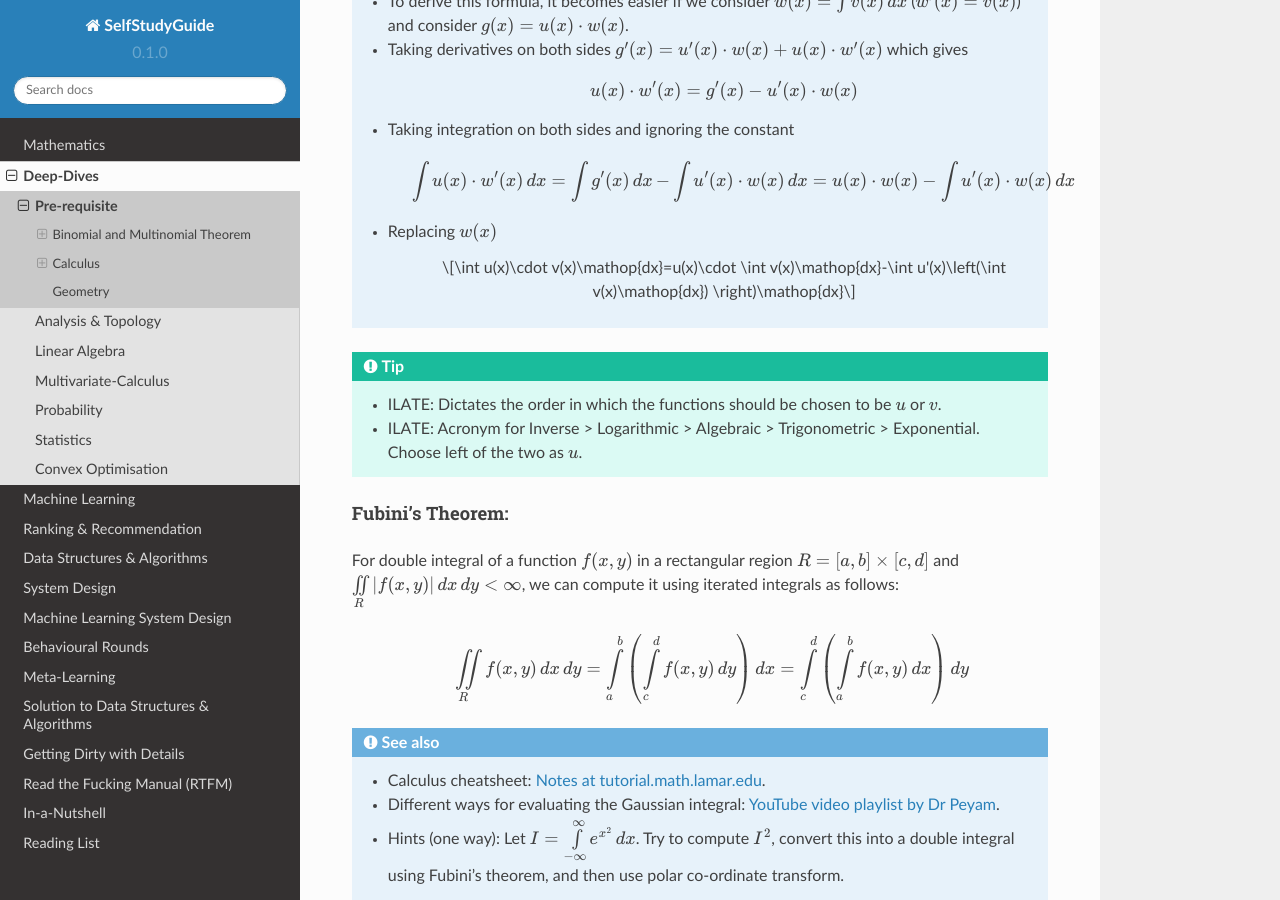
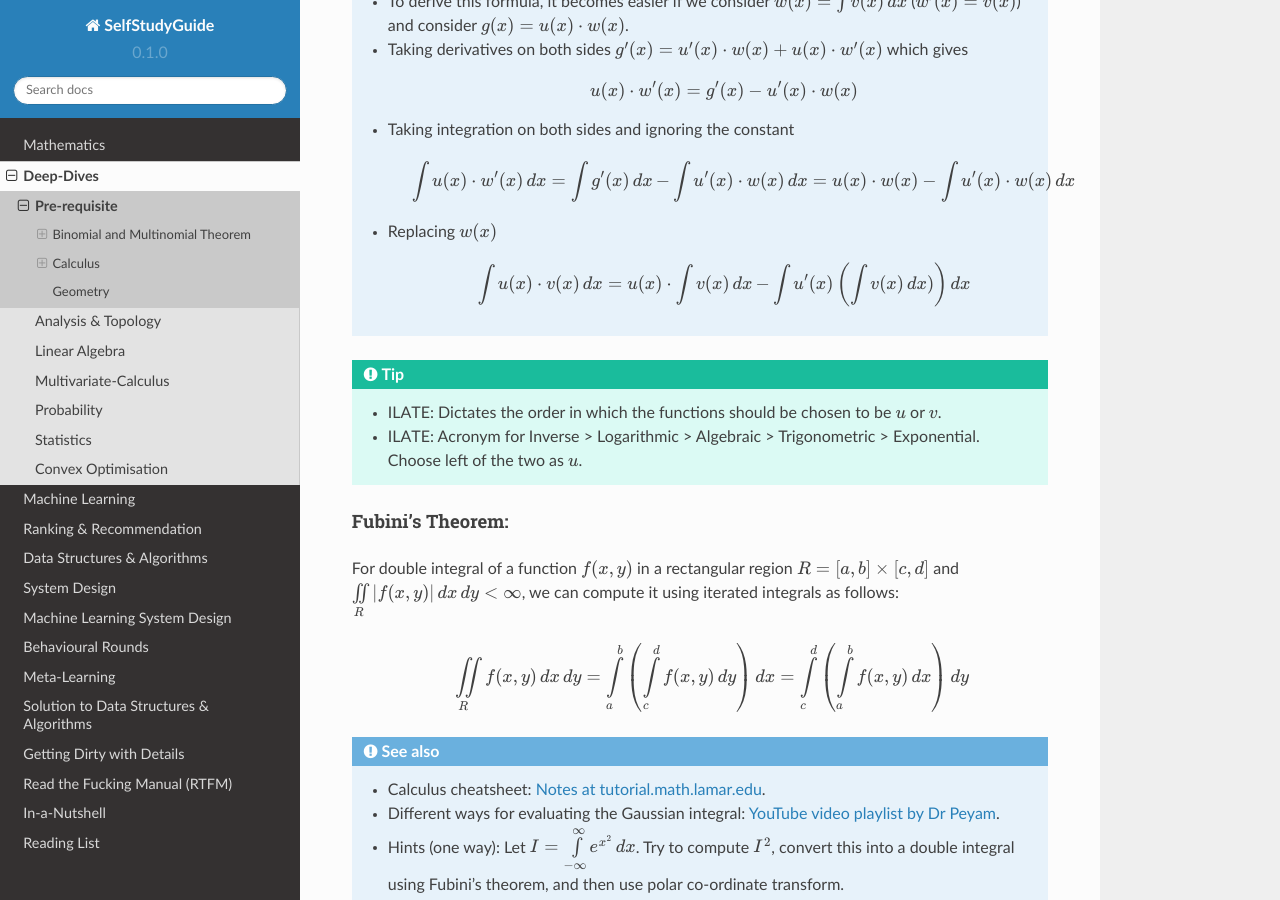
Before and after one commit to uselesstechjunks/leetcode, a Sphinx documentation site: the page built from docs/source/math/prereq.rst, in a window 1280 px wide and 900 px high, scrolled down 1850 px. Built offline with Sphinx 7.4.7 and the Read the Docs theme 2.0.0, drawn with Linux system fonts in a browser that asks for light colours.

Commit message:
Update prereq.rst

```diff
--- a/docs/source/math/prereq.rst
+++ b/docs/source/math/prereq.rst
@@ -63,7 +63,7 @@ Let :math:`u(x)` and :math:`v(x)` be two functions. We want to find out the inte
 		.. math:: \int u(x)\cdot w'(x)\mathop{dx}=\int g'(x)\mathop{dx}-\int u'(x)\cdot w(x)\mathop{dx}=u(x)\cdot w(x)-\int u'(x)\cdot w(x)\mathop{dx}
 	* Replacing :math:`w(x)`
 
-		.. math:: \int u(x)\cdot v(x)\mathop{dx}=u(x)\cdot \int v(x)\mathop{dx}-\int u'(x)\left(\int v(x)\mathop{dx}) \right)\mathop{dx}\
+		.. math:: \int u(x)\cdot v(x)\mathop{dx}=u(x)\cdot \int v(x)\mathop{dx}-\int u'(x)\left(\int v(x)\mathop{dx}) \right)\mathop{dx}
 
 .. tip::
 	* ILATE: Dictates the order in which the functions should be chosen to be :math:`u` or :math:`v`.
```
